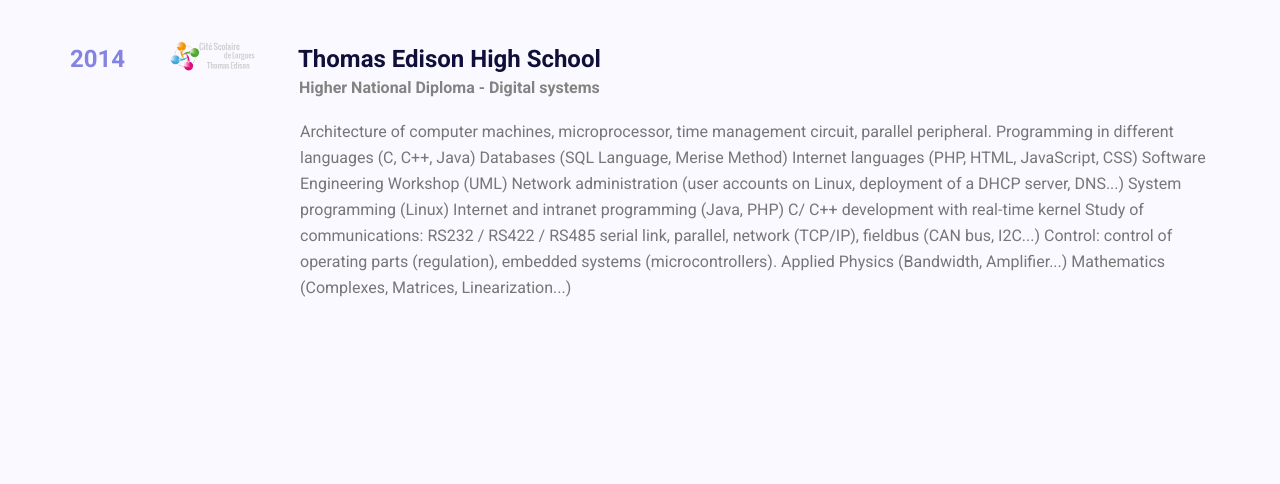
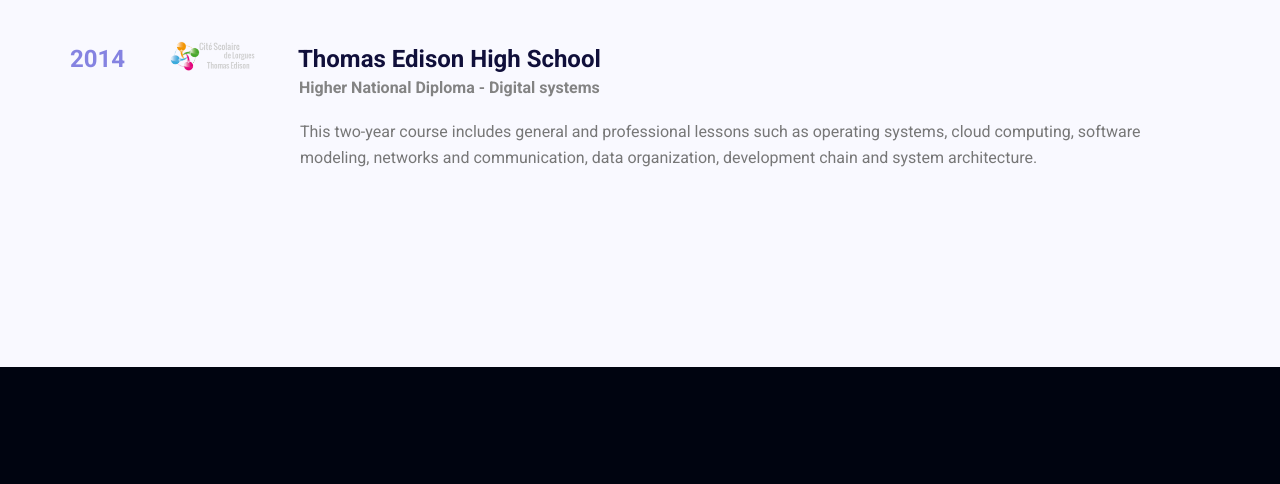
Before and after one commit to Chiappero/Chiappero, a plain HTML site: page index.html in a window 1280 px wide. Shown: the part 3635-4119 px from the top of the page. Drawn offline with Linux system fonts and the light colour scheme; some packages are replaced by stand-ins of ours.

```diff
--- a/index.html
+++ b/index.html
@@ -350,19 +350,7 @@
 									<div class="edu_subtitle">Higher National Diploma - Digital systems</div>
 								</div>
 								<div class="edu_text">
-									<p>Architecture of computer machines, microprocessor, time management circuit, parallel peripheral.
-Programming in different languages (C, C++, Java)
-Databases (SQL Language, Merise Method)
-Internet languages (PHP, HTML, JavaScript, CSS)
-Software Engineering Workshop (UML)
-Network administration (user accounts on Linux, deployment of a DHCP server, DNS...)
-System programming (Linux)
-Internet and intranet programming (Java, PHP)
-C/ C++ development with real-time kernel
-Study of communications: RS232 / RS422 / RS485 serial link, parallel, network (TCP/IP), fieldbus (CAN bus, I2C...)
-Control: control of operating parts (regulation), embedded systems (microcontrollers).
-Applied Physics (Bandwidth, Amplifier...)
-Mathematics (Complexes, Matrices, Linearization...)</p>
+									<p>This two-year course includes general and professional lessons such as operating systems, cloud computing, software modeling, networks and communication, data organization, development chain and system architecture.</p>
 								</div>
 							</div>
 						</div>
```
